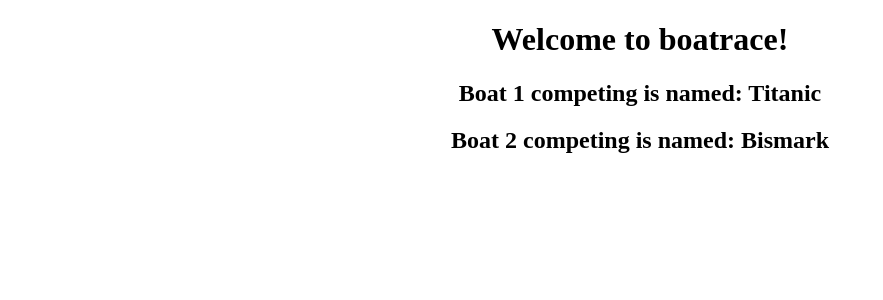
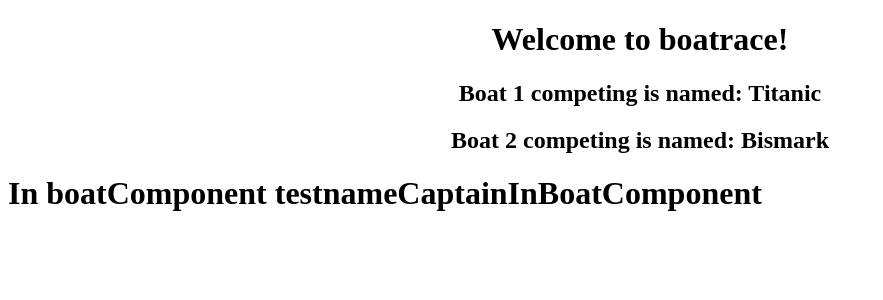
Before and after one commit to FelixvL/boatraceleiden, an Angular app in the folder frontend/boat-race/: page / in a window 1280 px wide. Shown: the top 300 px of the page, without its empty margins (0-883 px from the left). Built offline with nearby package versions, Linux system fonts and the light colour scheme.

Commit message:
external boat class AND boatcomponent working

```diff
--- a/frontend/boat-race/src/app/app.component.html
+++ b/frontend/boat-race/src/app/app.component.html
@@ -6,3 +6,4 @@
   <h2>Boat 1 competing is named: {{nameBoat1}}</h2>
   <h2>Boat 2 competing is named: {{nameBoat2}}</h2>
 </div>
+<boat-component></boat-component>
--- a/frontend/boat-race/src/app/app.module.ts
+++ b/frontend/boat-race/src/app/app.module.ts
@@ -2,10 +2,12 @@
 import { NgModule } from '@angular/core';
 
 import { AppComponent } from './app.component';
+import { BoatComponent } from './boat/boat.component';
 
 @NgModule({
   declarations: [
-    AppComponent
+    AppComponent,
+    BoatComponent
   ],
   imports: [
     BrowserModule
--- /dev/null
+++ b/frontend/boat-race/src/app/boat/boat.component.html
@@ -0,0 +1 @@
+<h1>In boatComponent {{nameCaptain}}</h1>
--- /dev/null
+++ b/frontend/boat-race/src/app/boat/boat.component.ts
@@ -0,0 +1,20 @@
+import { Component } from '@angular/core';
+import { Boat } from './boat';
+
+@Component({
+  selector: 'boat-component',
+  templateUrl: './boat.component.html',
+  styleUrls: ['./boat.component.css']
+})
+export class BoatComponent {
+    nameCaptain : string = 'testnameCaptainInBoatComponent';
+    lengthBoat : number = 24;
+    nameBoat : string = 'testBoatNameInBoatComponent';
+    boat1 : Boat = new Boat();
+
+    constructor(){
+        this.boat1.nameCaptain = 'killian';
+        this.boat1.nameBoat = 'YollieRoger';
+        this.boat1.lengthBoat = 66;
+    }
+}
--- /dev/null
+++ b/frontend/boat-race/src/app/boat/boat.ts
@@ -0,0 +1,6 @@
+export class Boat{
+    id? : number;
+    nameBoat : string;
+    nameCaptain : string;
+    lengthBoat : number;
+}
```
Also changed, not shown: frontend/boat-race/src/app/boat/boat.component.css (added).
